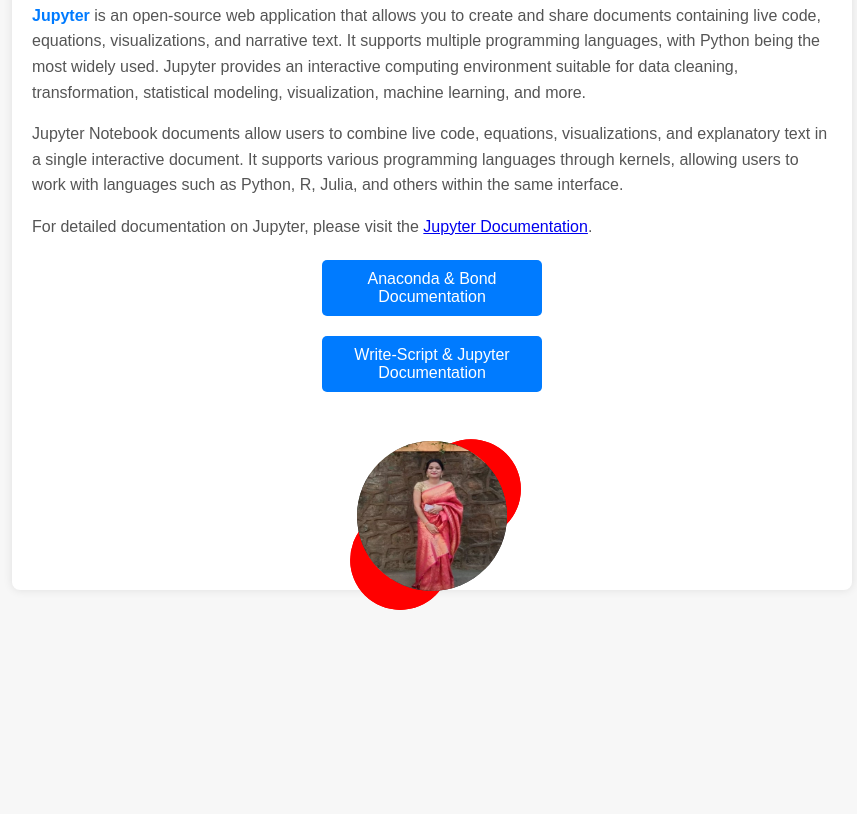
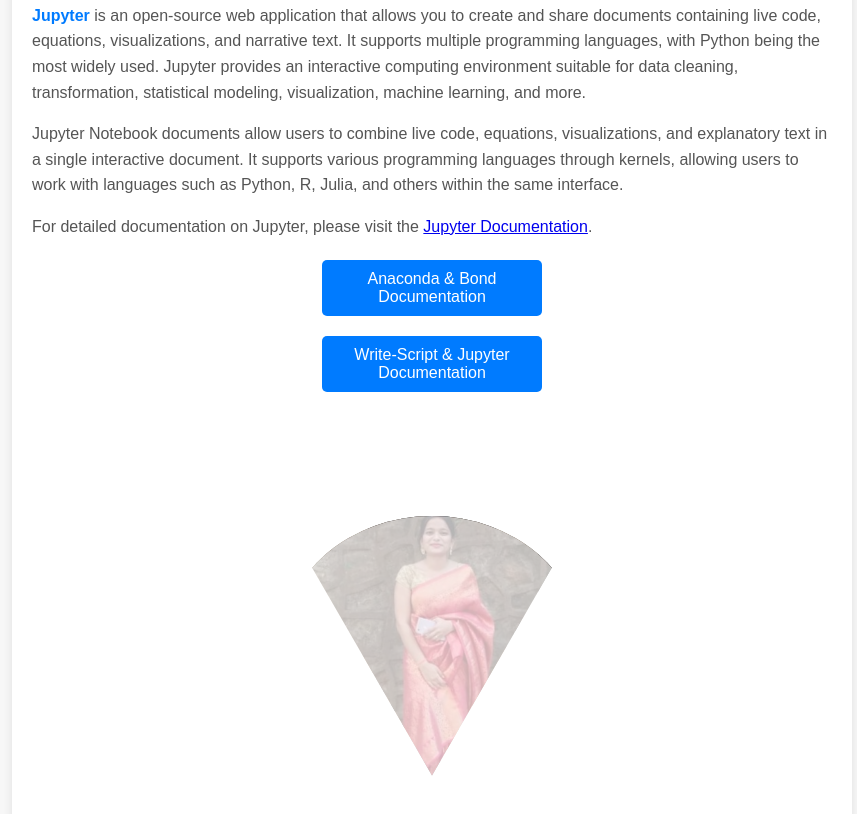
Before and after one commit to Tejaso7/Its_Secret-, a plain HTML site: page index.html in a window 1280 px wide. Shown: the part 474-1288 px from the top of the page, without its empty margins (208-1065 px from the left). Before the commit the page ends 1114 px from the top, so only its background shows below. Drawn offline with Linux system fonts and the light colour scheme.

Commit message:
Update index.html

```diff
--- a/index.html
+++ b/index.html
@@ -55,62 +55,36 @@
     background-color: #0056b3;
   }
 
-  .heart {
-    position: absolute;
-    top: -40px;
-    left: calc(50% - 50px);
-    width: 100px;
-    height: 90px;
-    background-color: #f00;
-    transform: rotate(-45deg);
-    border-radius: 50px 50px 0 0;
+  .heart-collage {
+    width: 300px;
+    height: 260px;
+    position: relative;
+    margin: 50px auto;
   }
 
-  .heart::before,
-  .heart::after {
-    content: '';
-    position: absolute;
-    top: 0;
-    width: 100px;
-    height: 100px;
-    background-color: #f00;
-    border-radius: 50%;
-  }
-
-  .heart::before {
-    left: -50px;
-  }
-
-  .heart::after {
-    left: 50px;
-  }
-
-  .image-container {
-    position: relative;
-    text-align: center;
-    margin-top: 50px;
-  }
-
-  .image-container img {
-    width: 150px;
-    height: 150px;
-    border-radius: 50%;
-    position: absolute;
-    top: 50%;
-    left: 50%;
-    transform: translate(-50%, -50%);
-    z-index: 1;
-  }
-
-  .image-container .heart-overlay {
+  .heart-collage img {
+    width: 100%;
+    height: 100%;
     position: absolute;
     top: 0;
     left: 0;
+    object-fit: cover;
+    border-radius: 50%;
+    clip-path: polygon(
+      50% 100%,
+      100% 0,
+      0 0
+    );
+  }
+
+  .heart-overlay {
     width: 100%;
     height: 100%;
+    position: absolute;
+    top: 0;
+    left: 0;
     background-color: rgba(255, 255, 255, 0.7);
     border-radius: 50%;
-    z-index: 0;
   }
 </style>
 </head>
@@ -135,13 +109,8 @@
 </br>
 
 <!-- Image container with heart overlays -->
-  <div class="image-container">
-    <div class="heart"></div>
+ <div class="heart-collage">
     <img src="sh.png" alt="Image 1">
-    <div class="heart-overlay"></div>
-  </div>
-  <div class="image-container" style="margin-top: 20px;">
-    <div class="heart"></div>
     <img src="div.jpg" alt="Image 2">
     <div class="heart-overlay"></div>
   </div>
```
